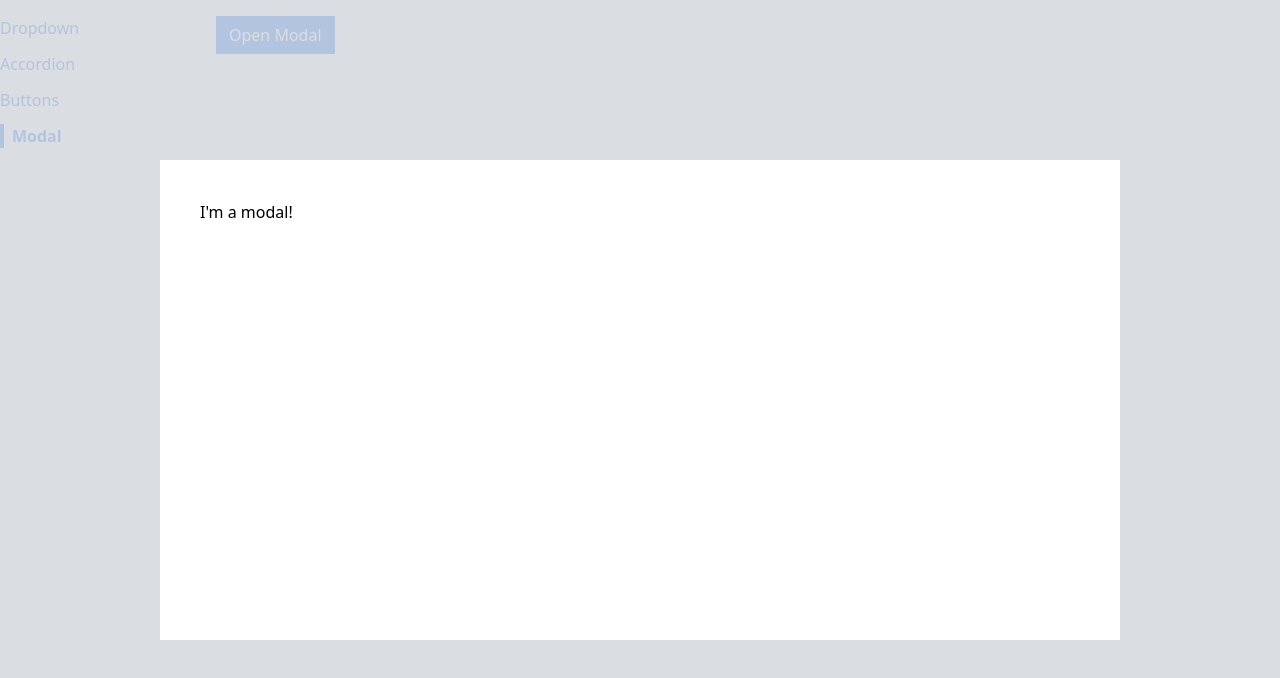
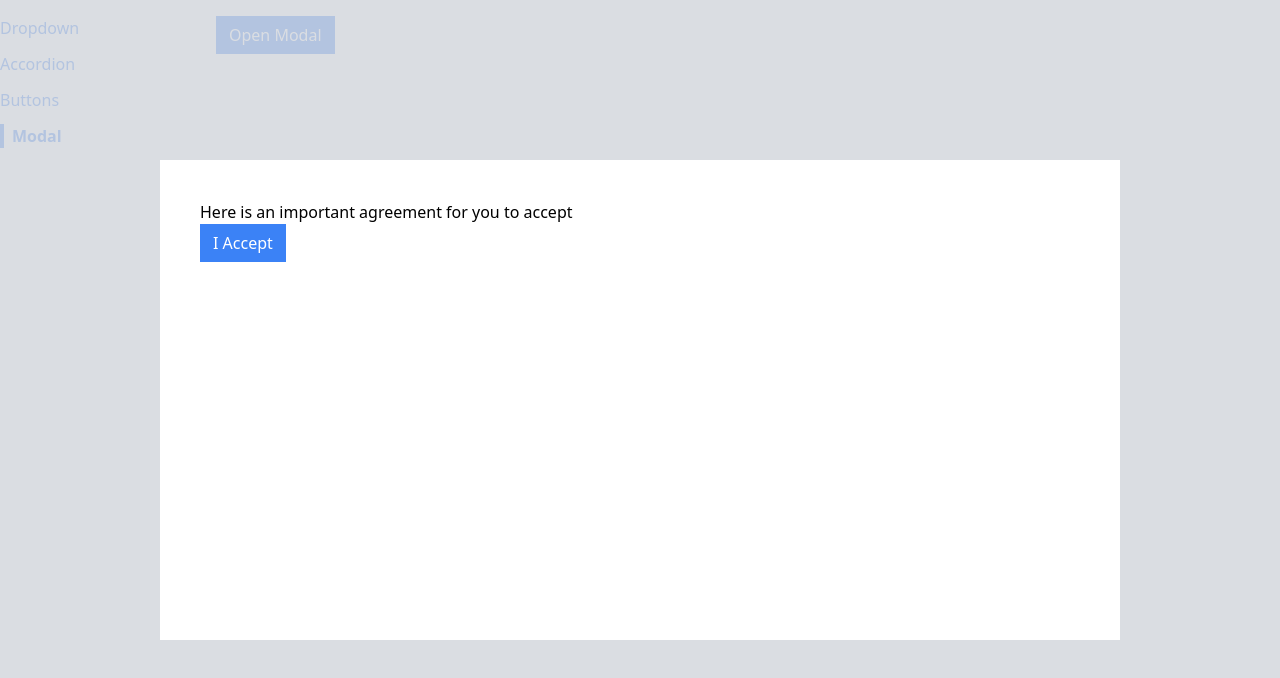
Before and after one commit to pwnrod/comps, a React (Create React App) app: page /modal in a window 1280 px wide. Both pictures are taken after a click on the button "Open Modal". Shown: the top 678 px of the page. Built offline with nearby package versions, Linux system fonts and the light colour scheme.

Commit message:
add props for the modal and set up button to close it

```diff
--- a/src/components/Modal.js
+++ b/src/components/Modal.js
@@ -1,13 +1,16 @@
 import ReactDOM from "react-dom";
 
-const Modal = ({ onClose }) => {
+const Modal = ({ onClose, children, actionBar }) => {
     return ReactDOM.createPortal(
         <div>
             <div
                 onClick={onClose}
                 className="absolute inset-0 bg-gray-300 opacity-80"
             ></div>
-            <div className="absolute inset-40 p-10 bg-white">I'm a modal!</div>
+            <div className="absolute inset-40 p-10 bg-white">
+                {children}
+                {actionBar}
+            </div>
         </div>,
         document.querySelector(".modal-container")
     );
--- a/src/pages/ModalPage.js
+++ b/src/pages/ModalPage.js
@@ -13,12 +13,26 @@
         setShowModal(false);
     };
 
+    const actionBar = (
+        <div>
+            <Button primary onClick={handleClose}>
+                I Accept
+            </Button>
+        </div>
+    );
+
+    const modal = (
+        <Modal onClose={handleClose} actionBar={actionBar}>
+            <p>Here is an important agreement for you to accept</p>
+        </Modal>
+    );
+
     return (
         <div>
             <Button onClick={handleClick} primary>
                 Open Modal
             </Button>
-            {showModal && <Modal onClose={handleClose} />}
+            {showModal && modal}
         </div>
     );
 };
```
